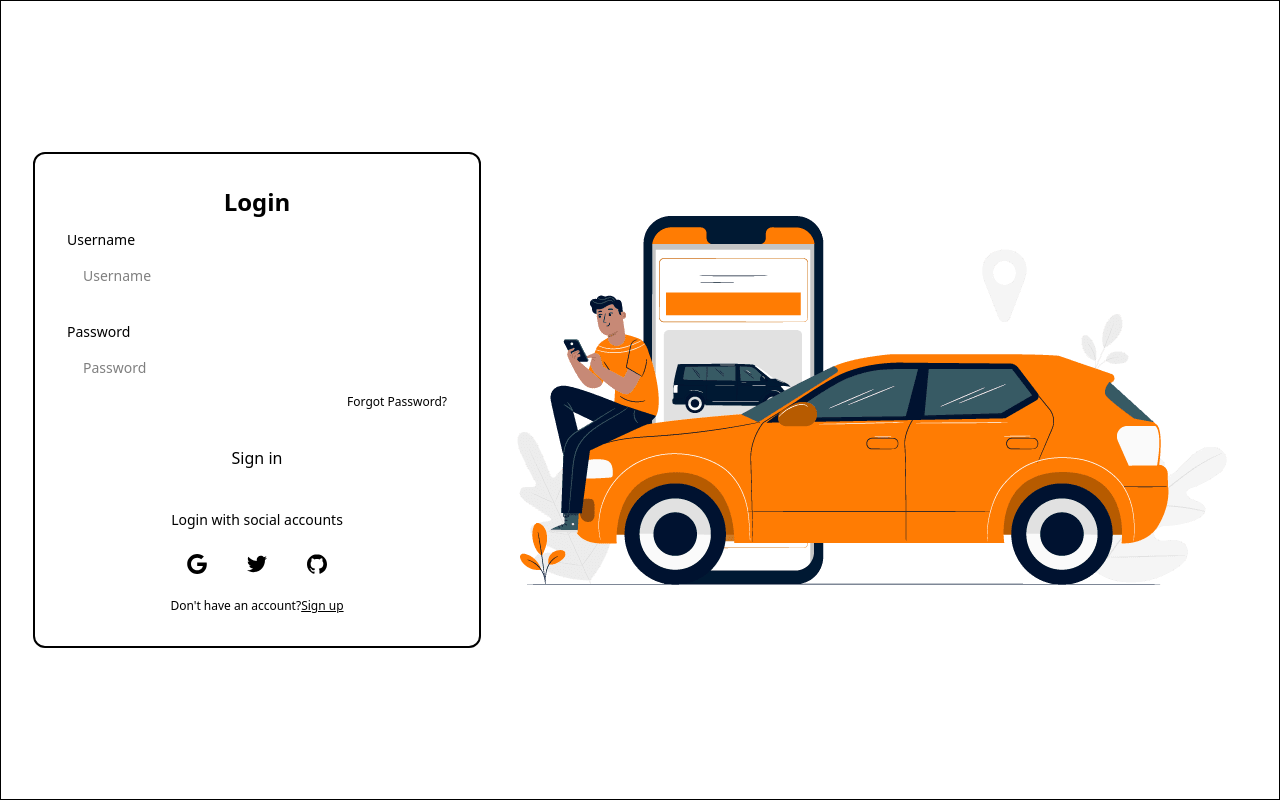
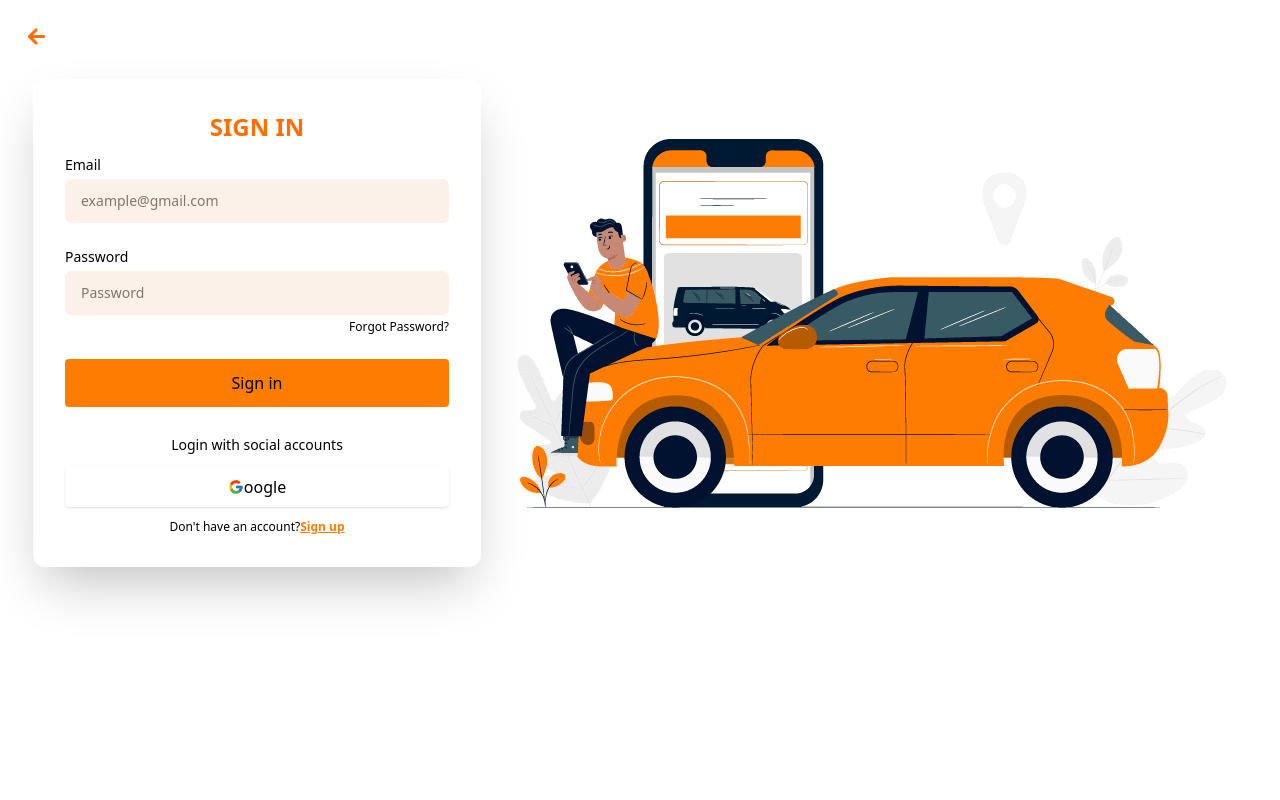
Before and after one commit to pranta-deba/car-rental-reservation-system-frontend, a React (Vite) app: page /signin in a window 1280 px wide. Built offline with nearby package versions, Linux system fonts and the light colour scheme.

Commit message:
[auth] : sign in page complete

```diff
--- a/package.json
+++ b/package.json
@@ -13,6 +13,7 @@
     "@tailwindcss/vite": "^4.0.9",
     "react": "^19.0.0",
     "react-dom": "^19.0.0",
+    "react-hot-toast": "^2.5.2",
     "react-icons": "^5.5.0",
     "react-router-dom": "^7.2.0",
     "tailwindcss": "^4.0.9"
--- a/src/Pages/Auth/SignIn.jsx
+++ b/src/Pages/Auth/SignIn.jsx
@@ -1,28 +1,48 @@
 import React from 'react';
+import { Link } from 'react-router-dom';
+import { IoMdArrowRoundBack } from "react-icons/io";
+import toast from 'react-hot-toast';
+import { FcGoogle } from "react-icons/fc";
 
 const SignIn = () => {
+
+    const handleSubmit = async (e) => {
+        e.preventDefault();
+        const email = e.target.email.value;
+        const password = e.target.password.value;
+        if (!email || !password) {
+            toast.error('Please fill in all fields');
+            return;
+        }
+    };
+
+
     return (
-        <div className='flex flex-row-reverse min-h-screen justify-center items-center gap-4 border'>
-            <div>
+        <div className='min-h-screen bg-[url("./png1.webp")] bg-no-repeat bg-cover'>
+            <div className='p-6'>
+                <Link to={-1}><IoMdArrowRoundBack className='primary-text' size={25} /></Link>
+            </div>
+            <div className='h-full w-full flex flex-row-reverse justify-center items-center gap-4'>
+                <div className='hidden md:flex'>
                     <figure>
                         <img src="./png2.webp" alt="" />
                     </figure>
                 </div>
-            <div className="w-full max-w-md p-8 space-y-3 rounded-xl dark:bg-gray-50 dark:text-gray-800 border-2">
-                <h1 className="text-2xl font-bold text-center">Login</h1>
-                <form noValidate="" action="" className="space-y-6">
+                <div className="w-full max-w-md p-8 space-y-3 rounded-xl dark:bg-gray-50 dark:text-gray-800 md:shadow-2xl">
+                    <h1 className="text-2xl font-bold text-center primary-text uppercase">Sign In</h1>
+                    <form onSubmit={handleSubmit} className="space-y-6">
                         <div className="space-y-1 text-sm">
-                        <label htmlFor="username" className="block dark:text-gray-600">Username</label>
-                        <input type="text" name="username" id="username" placeholder="Username" className="w-full px-4 py-3 rounded-md dark:border-gray-300 dark:bg-gray-50 dark:text-gray-800 focus:dark:border-indigo-600" />
+                            <label htmlFor="username" className="block dark:text-gray-600">Email</label>
+                            <input type="text" name="email" id="email" placeholder="example@gmail.com" className="w-full px-4 py-3 rounded-md border-none bg-[#E78B401F] focus:outline-[#E78B40]" />
                         </div>
                         <div className="space-y-1 text-sm">
                             <label htmlFor="password" className="block dark:text-gray-600">Password</label>
-                        <input type="password" name="password" id="password" placeholder="Password" className="w-full px-4 py-3 rounded-md dark:border-gray-300 dark:bg-gray-50 dark:text-gray-800 focus:dark:border-indigo-600" />
+                            <input type="password" name="password" id="password" placeholder="Password" className="w-full px-4 py-3 rounded-md border-none bg-[#E78B401F] focus:outline-[#E78B40]" />
                             <div className="flex justify-end text-xs dark:text-gray-600">
-                            <a rel="noopener noreferrer" href="#">Forgot Password?</a>
+                                <a rel="noopener noreferrer">Forgot Password?</a>
                             </div>
                         </div>
-                    <button className="block w-full p-3 text-center rounded-sm dark:text-gray-50 dark:bg-indigo-600">Sign in</button>
+                        <button type='submit' className="block w-full p-3 text-center rounded-sm bg-[#FF7C03] cursor-pointer hover:bg-[#FF7C03A3]">Sign in</button>
                     </form>
                     <div className="flex items-center pt-4 space-x-1">
                         <div className="flex-1 h-px sm:w-16 dark:bg-gray-300"></div>
@@ -30,25 +50,14 @@ const SignIn = () => {
                         <div className="flex-1 h-px sm:w-16 dark:bg-gray-300"></div>
                     </div>
                     <div className="flex justify-center space-x-4">
-                    <button aria-label="Log in with Google" className="p-3 rounded-sm">
-                        <svg xmlns="http://www.w3.org/2000/svg" viewBox="0 0 32 32" className="w-5 h-5 fill-current">
-                            <path d="M16.318 13.714v5.484h9.078c-0.37 2.354-2.745 6.901-9.078 6.901-5.458 0-9.917-4.521-9.917-10.099s4.458-10.099 9.917-10.099c3.109 0 5.193 1.318 6.38 2.464l4.339-4.182c-2.786-2.599-6.396-4.182-10.719-4.182-8.844 0-16 7.151-16 16s7.156 16 16 16c9.234 0 15.365-6.49 15.365-15.635 0-1.052-0.115-1.854-0.255-2.651z"></path>
-                        </svg>
-                    </button>
-                    <button aria-label="Log in with Twitter" className="p-3 rounded-sm">
-                        <svg xmlns="http://www.w3.org/2000/svg" viewBox="0 0 32 32" className="w-5 h-5 fill-current">
-                            <path d="M31.937 6.093c-1.177 0.516-2.437 0.871-3.765 1.032 1.355-0.813 2.391-2.099 2.885-3.631-1.271 0.74-2.677 1.276-4.172 1.579-1.192-1.276-2.896-2.079-4.787-2.079-3.625 0-6.563 2.937-6.563 6.557 0 0.521 0.063 1.021 0.172 1.495-5.453-0.255-10.287-2.875-13.52-6.833-0.568 0.964-0.891 2.084-0.891 3.303 0 2.281 1.161 4.281 2.916 5.457-1.073-0.031-2.083-0.328-2.968-0.817v0.079c0 3.181 2.26 5.833 5.26 6.437-0.547 0.145-1.131 0.229-1.724 0.229-0.421 0-0.823-0.041-1.224-0.115 0.844 2.604 3.26 4.5 6.14 4.557-2.239 1.755-5.077 2.801-8.135 2.801-0.521 0-1.041-0.025-1.563-0.088 2.917 1.86 6.36 2.948 10.079 2.948 12.067 0 18.661-9.995 18.661-18.651 0-0.276 0-0.557-0.021-0.839 1.287-0.917 2.401-2.079 3.281-3.396z"></path>
-                        </svg>
-                    </button>
-                    <button aria-label="Log in with GitHub" className="p-3 rounded-sm">
-                        <svg xmlns="http://www.w3.org/2000/svg" viewBox="0 0 32 32" className="w-5 h-5 fill-current">
-                            <path d="M16 0.396c-8.839 0-16 7.167-16 16 0 7.073 4.584 13.068 10.937 15.183 0.803 0.151 1.093-0.344 1.093-0.772 0-0.38-0.009-1.385-0.015-2.719-4.453 0.964-5.391-2.151-5.391-2.151-0.729-1.844-1.781-2.339-1.781-2.339-1.448-0.989 0.115-0.968 0.115-0.968 1.604 0.109 2.448 1.645 2.448 1.645 1.427 2.448 3.744 1.74 4.661 1.328 0.14-1.031 0.557-1.74 1.011-2.135-3.552-0.401-7.287-1.776-7.287-7.907 0-1.751 0.62-3.177 1.645-4.297-0.177-0.401-0.719-2.031 0.141-4.235 0 0 1.339-0.427 4.4 1.641 1.281-0.355 2.641-0.532 4-0.541 1.36 0.009 2.719 0.187 4 0.541 3.043-2.068 4.381-1.641 4.381-1.641 0.859 2.204 0.317 3.833 0.161 4.235 1.015 1.12 1.635 2.547 1.635 4.297 0 6.145-3.74 7.5-7.296 7.891 0.556 0.479 1.077 1.464 1.077 2.959 0 2.14-0.020 3.864-0.020 4.385 0 0.416 0.28 0.916 1.104 0.755 6.4-2.093 10.979-8.093 10.979-15.156 0-8.833-7.161-16-16-16z"></path>
-                        </svg>
+                        <button aria-label="Log in with Google" className="p-2 rounded-sm flex items-center cursor-pointer shadow w-full justify-center">
+                            <FcGoogle />oogle
                         </button>
                     </div>
                     <p className="text-xs text-center sm:px-6 dark:text-gray-600">Don't have an account?
-                    <a rel="noopener noreferrer" href="#" className="underline dark:text-gray-800">Sign up</a>
+                        <Link rel="noopener noreferrer" to='/signup' className="underline dark:text-gray-800 text-[#FF7C03] font-bold">Sign up</Link>
                     </p>
+                </div>
             </div>
         </div>
     );
--- a/src/main.jsx
+++ b/src/main.jsx
@@ -4,11 +4,16 @@ import './index.css'
 import { router } from './Routers/Routers.jsx'
 import { RouterProvider } from 'react-router-dom'
 import AppProvider from './Providers/AppProvider.jsx'
+import { Toaster } from 'react-hot-toast'
 
 createRoot(document.getElementById('root')).render(
   <StrictMode>
     <AppProvider>
       <RouterProvider router={router} />
+      <Toaster
+        position="top-left"
+        reverseOrder={false}
+      />
     </AppProvider>
   </StrictMode>,
 )
```
Also changed, not shown: 1 other file (tests, documents, lock files or other folders). Lines whose indentation alone changed are shown as unchanged.
